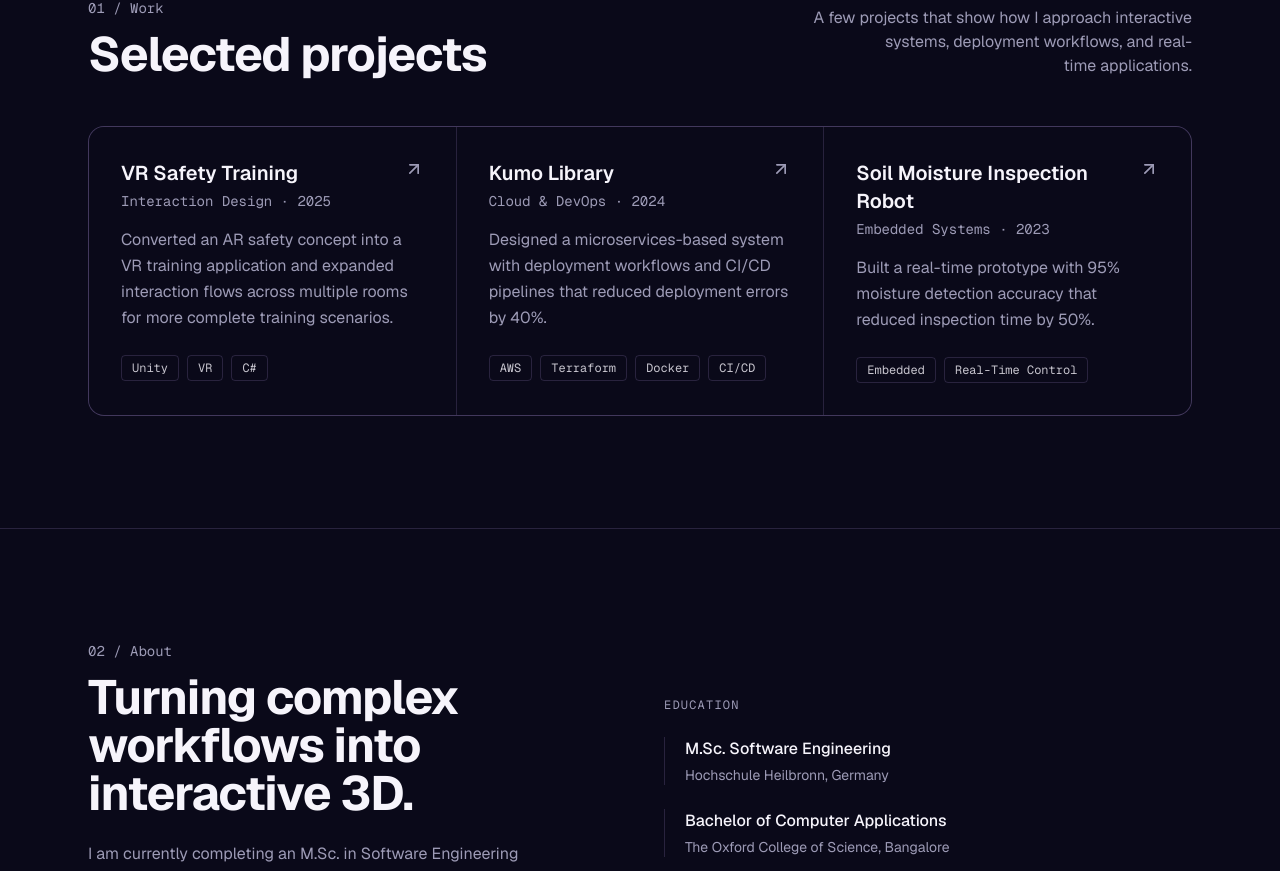
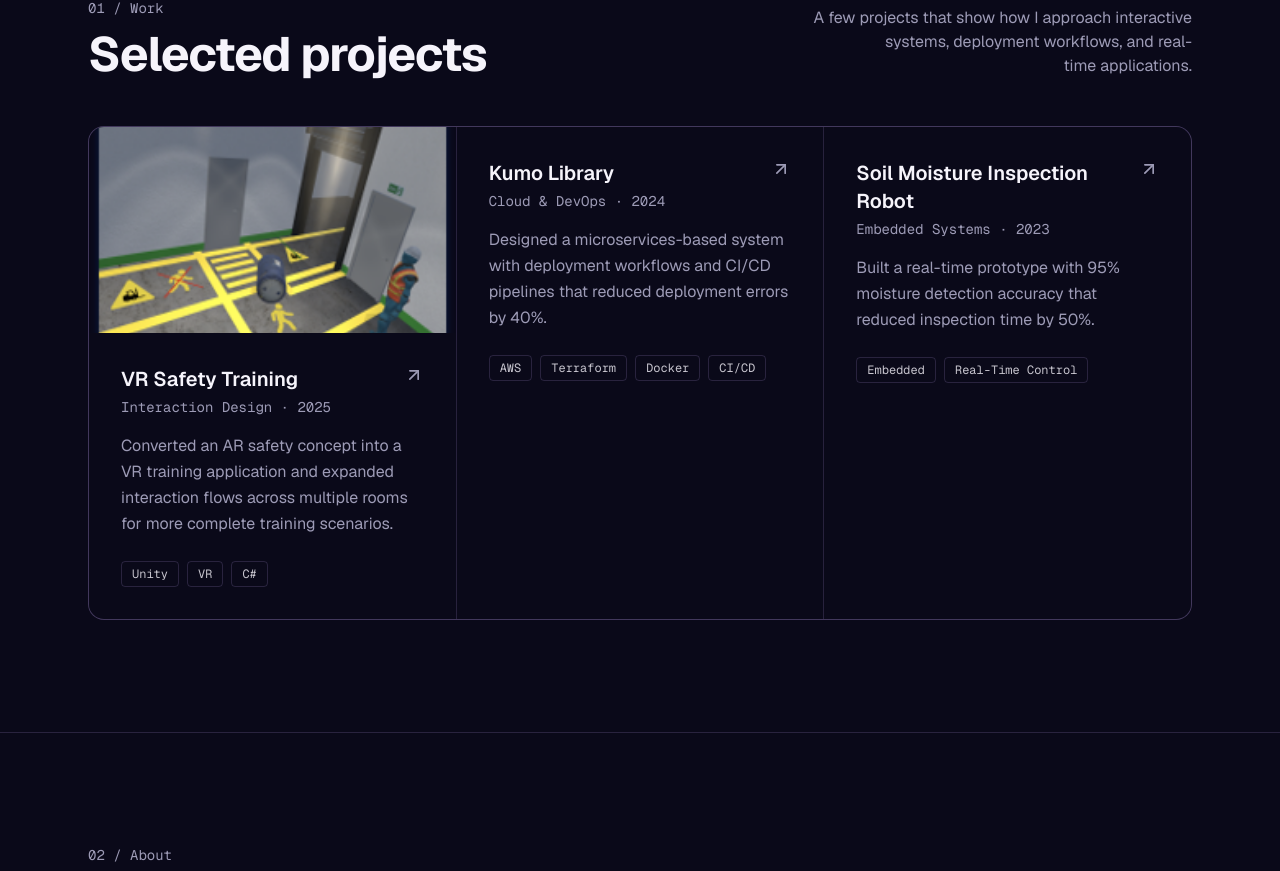
Before and after one commit to Rabiya25/rabiya-portfolio, a Next.js app: page / in a window 1280 px wide. Shown: the part 1074-1945 px from the top of the page. Built offline with nearby package versions, Linux system fonts and the light colour scheme.

Commit message:
Add image support to project display in work section

```diff
--- a/components/work-section.tsx
+++ b/components/work-section.tsx
@@ -8,6 +8,7 @@ const PROJECTS = [
     description:
       'Converted an AR safety concept into a VR training application and expanded interaction flows across multiple rooms for more complete training scenarios.',
     tags: ['Unity', 'VR', 'C#'],
+    image: '/projects/Hazard.png',
   },
   {
     title: 'Kumo Library',
@@ -46,9 +47,22 @@ export function WorkSection() {
           {PROJECTS.map((project) => (
       <article
   key={project.title}
-              className="group flex flex-col bg-background p-8 transition-colors hover:bg-card"
+  className="group flex flex-col bg-background transition-colors hover:bg-card"
 >
+  {project.image && (
+    <div className="relative aspect-video w-full overflow-hidden">
+      <Image
+        src={project.image}
+        alt={project.title}
+        fill
+        className="object-cover transition-transform duration-500 group-hover:scale-105"
+      />
+    </div>
+  )}
+
+  <div className="flex flex-1 flex-col p-8">
     <div className="flex items-start justify-between gap-4">
+
                 <div>
                   <h3 className="text-xl font-semibold text-foreground">
                     {project.title}
@@ -72,10 +86,10 @@ export function WorkSection() {
                   </li>
                 ))}
               </ul>
+            </div>
           </article>
         ))}
       </div>
     </div>
   </section>
-  )
-}
+)}
```
Lines whose indentation alone changed are shown as unchanged.
